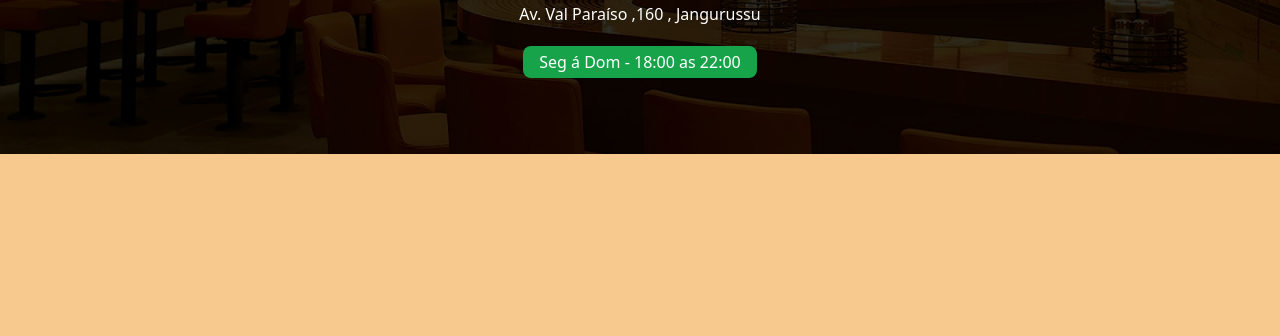
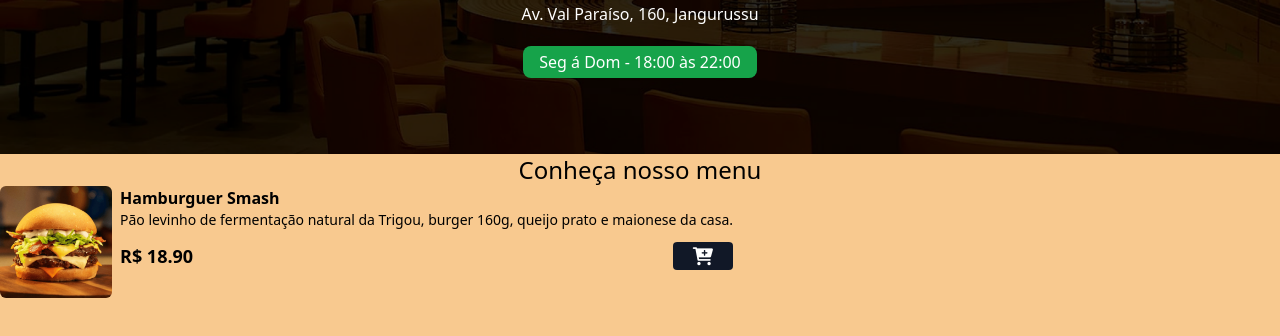
Before and after one commit to Nando-Alves/TailwindCSS_PROJECT, a website: page index.html in a window 1280 px wide. Shown: the part 266-602 px from the top of the page. Drawn offline with Linux system fonts and the light colour scheme.

Commit message:
ADD PRODUTO

```diff
--- a/index.html
+++ b/index.html
@@ -3,22 +3,55 @@
 <head>
   <meta charset="UTF-8">
   <meta name="viewport" content="width=device-width, initial-scale=1.0">
+  <link rel="stylesheet" href="https://cdnjs.cloudflare.com/ajax/libs/font-awesome/6.0.0-beta3/css/all.min.css" integrity="sha512-Fo3rlrZj/k7ujTnHg4CGR2D7kSs0v4LLanw2qksYuRlEzO+tcaEPQogQ0KaoGN26/zrn20ImR1DfuLWnOo7aBA==" crossorigin="anonymous" referrerpolicy="no-referrer" />
   <link rel="stylesheet" href="./styles/output.css">
-    <title>Haburgueria </title>
+  <title>Hamburgueria</title>
 </head>
 <body>
 
-    <header class="w-full h-[420px] bg-zinc-900 bg-home bg-cover bg-center"  >
-        <div class=" w-full h-full flex flex-col justify-center items-center">
+  <header class="w-full h-[420px] bg-zinc-900 bg-home bg-cover bg-center">
+    <div class="w-full h-full flex flex-col justify-center items-center">
       <img src="./assets/hamb-1.png" alt="hamb-1" class="w-32 h-32 rounded-full hover:scale-110 duration-200">
 
-            <h1 class="txtfort-bold mt-4 mb-2 text-4xl  text-white">Geras Burguer </h1>
-            <span class=" text-white text-1xl">Av. Val Paraíso ,160 , Jangurussu </span>
+      <h1 class="txtfort-bold mt-4 mb-2 text-4xl text-white">Geras Burguer</h1>
+      <span class="text-white text-1xl">Av. Val Paraíso, 160, Jangurussu</span>
 
       <div class="bg-green-600 px-4 py-1 rounded-lg mt-5" id="date-span">
-            <span class=" text-white font-medium">Seg á Dom  - 18:00 as 22:00</span>
+        <span class="text-white font-medium">Seg á Dom - 18:00 às 22:00</span>
       </div>
     </div>
   </header>
+
+  <h2 class=" font-boldt text-2xl text-center">Conheça nosso menu</h2>
+
+  <!-- INICIO MENU -->
+  <div id="menu" >
+    <main>
+
+      <!-- PRODUTO ITEM -->
+      <div class=" flex gap-2">
+        <img
+          src="./assets/hamb-1.png"
+          alt="Hamburguer Smash"
+          class="w-28 h-28 rounded-md hover:scale-110 hover:-rotate-2 duration-300"
+        />
+
+        <div>
+          <p class="font-bold">Hamburguer Smash</p>
+          <p class="text-sm">
+            Pão levinho de fermentação natural da Trigou, burger 160g, queijo prato e maionese da casa.
+          </p>
+
+          <div class=" flex items-center gap-2 justify-between mt-3">
+            <p class=" font-bold text-lg">R$ 18.90</p>
+            <button class="bg-gray-900 px-5 rounded add-to-cart-btn" ><i class="fa fa-cart-plus text-lg text-white"></i></button>
+          </div>
+        </div>
+      </div>
+      <!-- FIM PRODUTO ITEM -->
+
+    </main>
+  </div>
+
 </body>
 </html>
```
Also changed, not shown: styles/output.css. Lines whose indentation alone changed are shown as unchanged.
